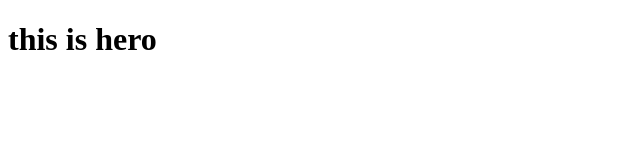
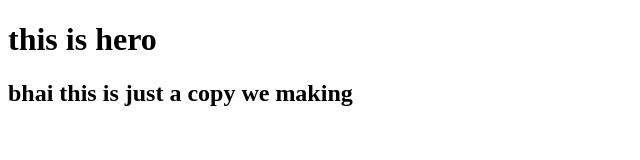
Before and after one commit to sawankarkii/more, a plain HTML site: page index.html in a window 1280 px wide. Shown: the whole page, without its empty margins (0-640 px from the left). Drawn offline with Linux system fonts and the light colour scheme.

Commit message:
add h2 in this

```diff
--- a/index.html
+++ b/index.html
@@ -7,5 +7,6 @@
 </head>
 <body>
     <h1>this is hero</h1>
+    <h2>bhai this is just a copy we making</h2>
 </body>
 </html>
```
